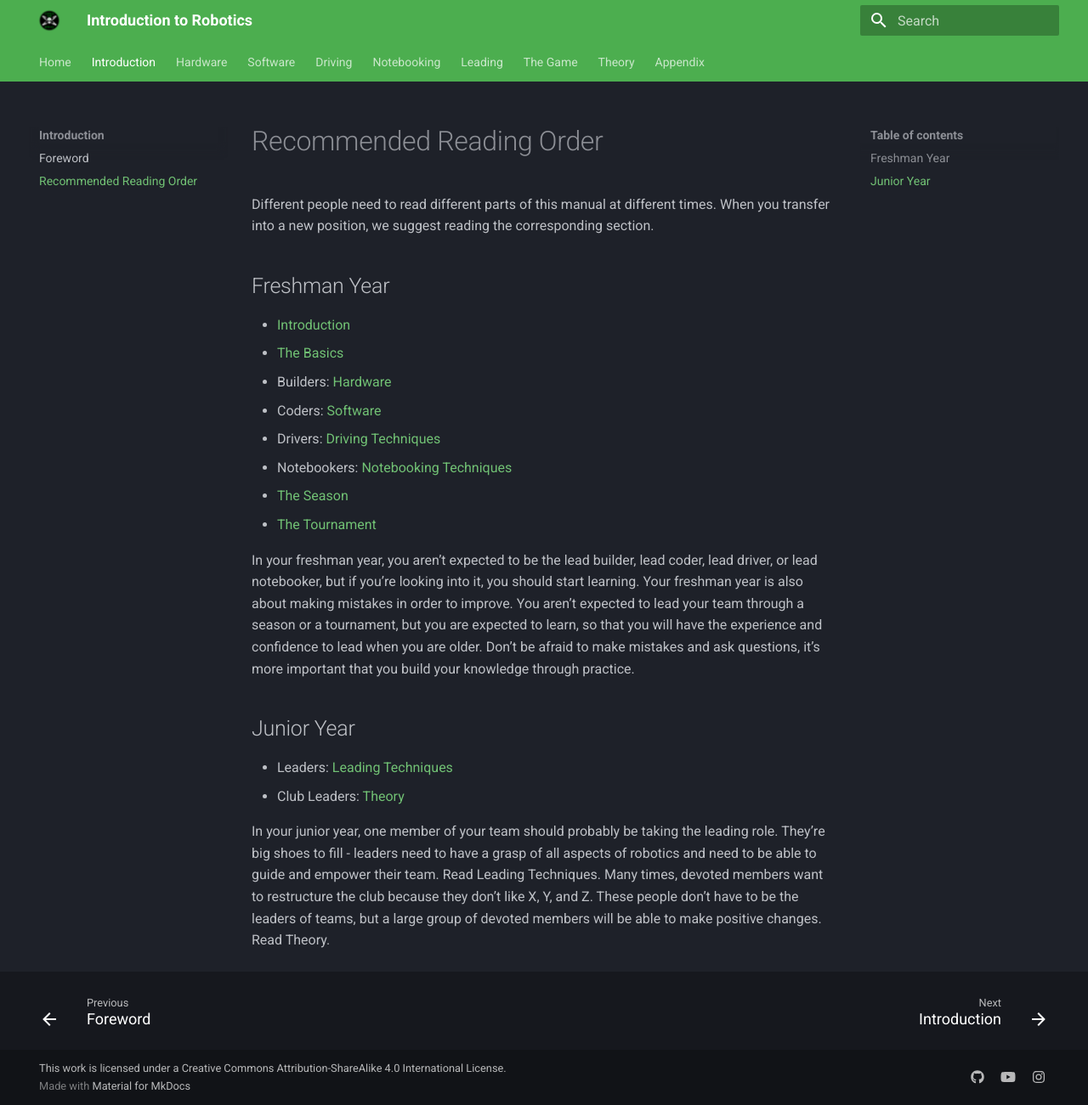
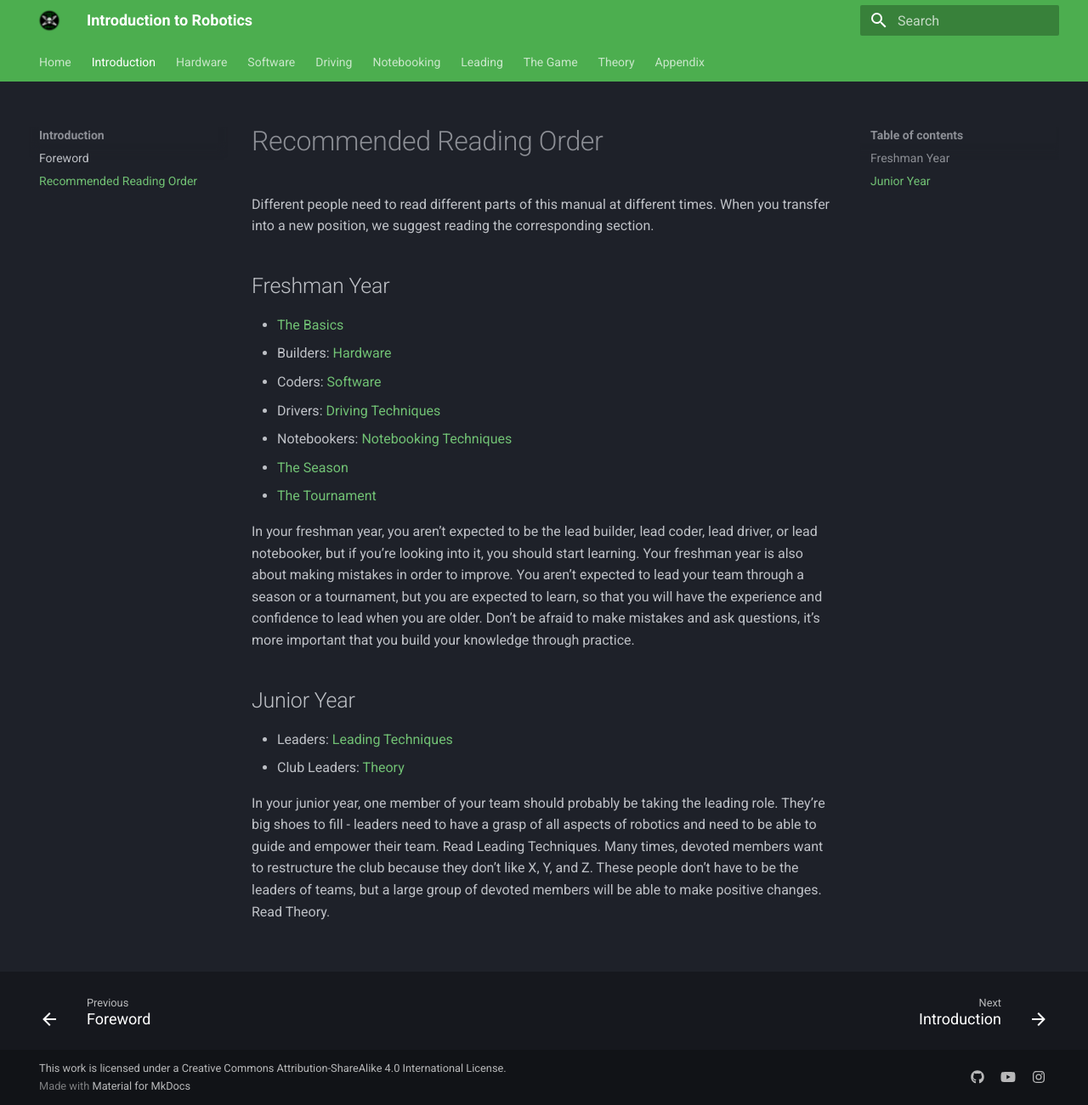
Before and after one commit to Area-53-Robotics/Intro-To-Robotics, an MkDocs documentation site: the page built from docs/introduction/recommended-reading-order.md, in a window 1280 px wide and 1301 px high. Shown: the whole window at 85% size. Built offline with MkDocs 1.6.1 and Material for MkDocs 9.7.7, drawn with Linux system fonts in a browser that asks for light colours.

Commit message:
Fixed links in recommended reading order

```diff
--- a/docs/introduction/recommended-reading-order.md
+++ b/docs/introduction/recommended-reading-order.md
@@ -4,21 +4,20 @@
 
 ## Freshman Year
 
--   [Introduction](./introduction.md)
--   [The Basics](./hardware/basics/tools.md)
--   Builders: [Hardware](./hardware/stationary.md)
--   Coders: [Software](./software/introduction.md)
--   Drivers: [Driving Techniques](./driving.md)
--   Notebookers: [Notebooking Techniques](./notebooking.md)
--   [The Season](./the-season.md)
--   [The Tournament](./the-tournament.md)
+-   [The Basics](../hardware/basics/tools.md)
+-   Builders: [Hardware](../hardware/stationary.md)
+-   Coders: [Software](../software/introduction.md)
+-   Drivers: [Driving Techniques](../driving.md)
+-   Notebookers: [Notebooking Techniques](../notebooking.md)
+-   [The Season](../the-season.md)
+-   [The Tournament](../the-tournament.md)
 
 In your freshman year, you aren’t expected to be the lead builder, lead coder, lead driver, or lead notebooker, but if you’re looking into it, you should start learning. Your freshman year is also about making mistakes in order to improve. You aren’t expected to lead your team through a season or a tournament, but you are expected to learn, so that you will have the experience and confidence to lead when you are older. Don’t be afraid to make mistakes and ask questions, it’s more important that you build your knowledge through practice.
 
 ## Junior Year
 
--   Leaders: [Leading Techniques]()
--   Club Leaders: [Theory]()
+-   Leaders: [Leading Techniques](../leading.md)
+-   Club Leaders: [Theory](../theory.md)
 
 In your junior year, one member of your team should probably be taking the leading role. They’re big shoes to fill - leaders need to have a grasp of all aspects of robotics and need to be able to guide and empower their team. Read Leading Techniques.
 Many times, devoted members want to restructure the club because they don’t like X, Y, and Z. These people don’t have to be the leaders of teams, but a large group of devoted members will be able to make positive changes. Read Theory.
```
